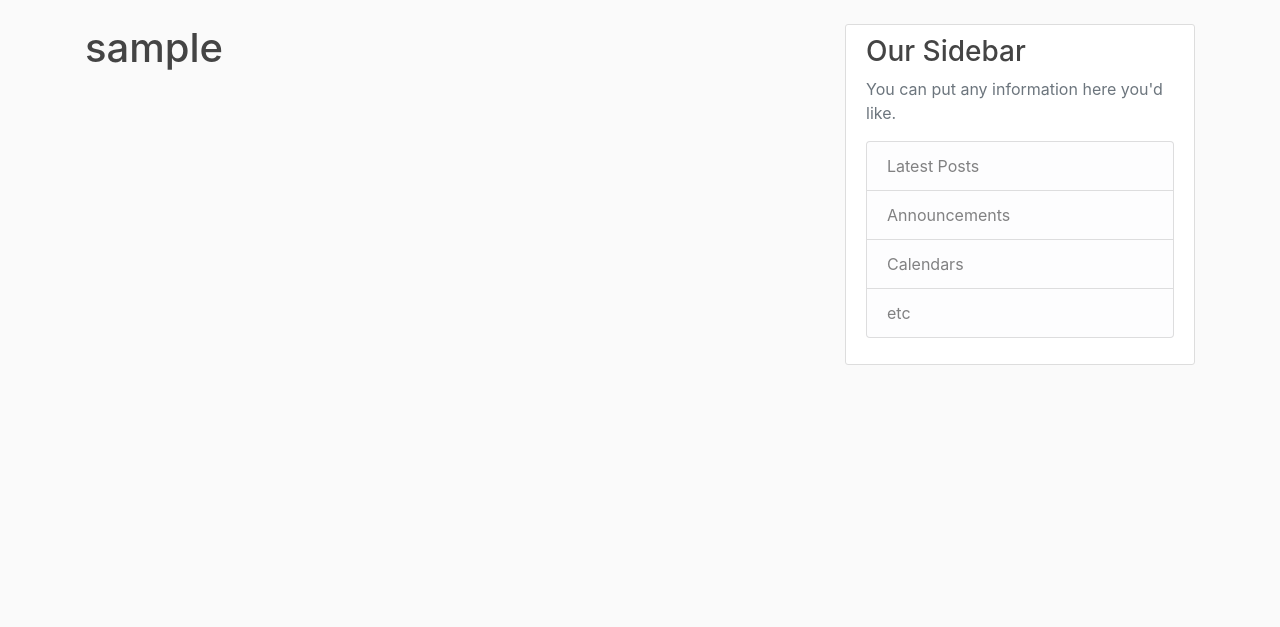
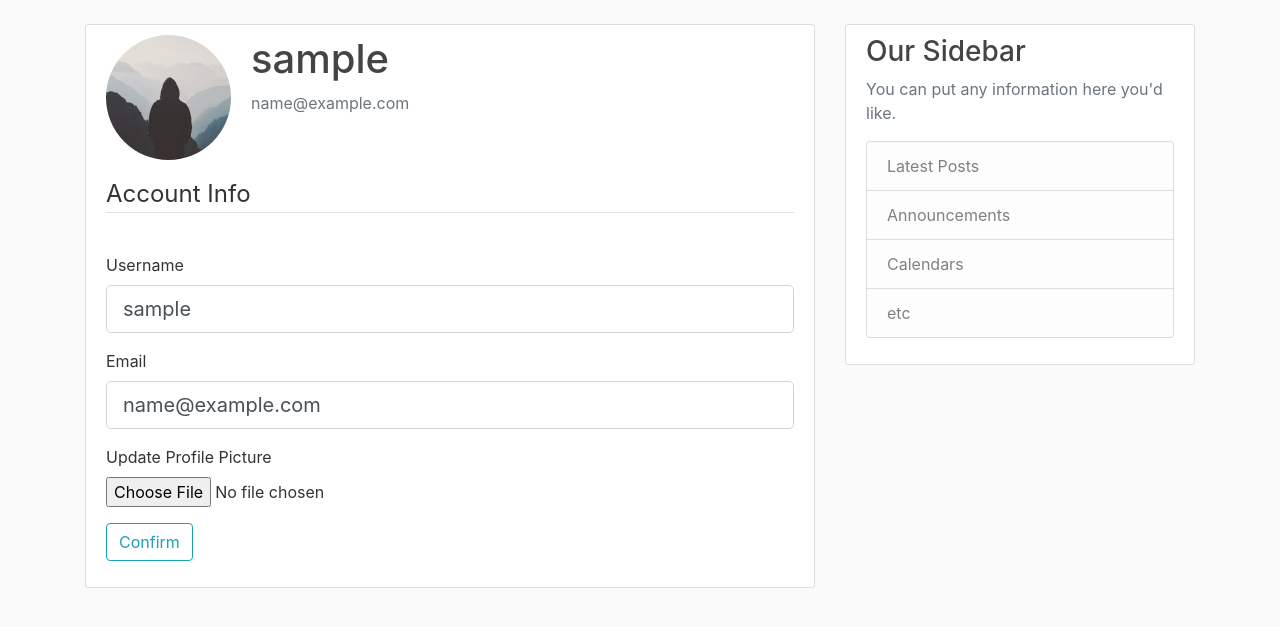
Before and after one commit to yucehan57/flask-blog, a Flask app: page /account in a window 1280 px wide. Shown: the part 56-683 px from the top of the page. Run offline with Flask 2, Linux system fonts and the light colour scheme; the visitor is signed in with stand-in values (Sample User, id 1); data comes from the database, SQL or seed files in the repository; some libraries are stand-ins or nearby versions.

Commit message:
profile page & userupdateform created

```diff
--- a/blog/forms.py
+++ b/blog/forms.py
@@ -1,4 +1,6 @@
 from flask_wtf import FlaskForm
+from flask_wtf.file import FileField, FileAllowed
+from flask_login import current_user
 from wtforms import StringField, PasswordField, SubmitField, BooleanField
 from wtforms.validators import DataRequired, Length, Email, EqualTo, ValidationError
 from .models import User
@@ -15,7 +17,6 @@ class RegistrationForm(FlaskForm):
                             validators=[DataRequired(), EqualTo('password',
                             message='Passwords must match')])
     submit = SubmitField('Sign Up')
-
 
 
     def validate_username(self, username):
@@ -39,3 +40,28 @@ class LoginForm(FlaskForm):
                             validators=[DataRequired()])
     remember = BooleanField('Remember Me')
     submit = SubmitField('Log in')
+
+
+
+class UserUpdateForm(FlaskForm):
+    username = StringField('Username',
+                            validators=[DataRequired(), Length(min=6, max=20)])
+    email = StringField('Email',
+                            validators=[DataRequired(), Email()])
+    picture = FileField('Update Profile Picture', validators=[FileAllowed(['jpg', 'png'])])
+    submit = SubmitField('Confirm')
+
+
+    def validate_username(self, username):
+        if username.data != current_user.username:
+            """Validate username"""
+            user = User.query.filter_by(username=username.data).first()
+            if user:
+                raise ValidationError(f'Username {username.data} already exists')
+
+    def validate_email(self, email):
+        if email.data != current_user.email:
+            """Validate email"""
+            user = User.query.filter_by(email=email.data).first()
+            if user:
+                raise ValidationError(f'Email {email.data} is taken')
--- a/blog/routes.py
+++ b/blog/routes.py
@@ -1,6 +1,9 @@
+import os
+import secrets
+from PIL import Image
 from flask import render_template, url_for, flash, redirect, \
                   request
-from blog.forms import RegistrationForm, LoginForm
+from blog.forms import RegistrationForm, LoginForm, UserUpdateForm
 from blog import app, db, bcrypt
 from blog.models import User, Post
 from flask_login import login_user, logout_user, current_user, \
@@ -22,14 +25,20 @@ posts = [
     }
 ]
 
+
+
 @app.route('/')         # both routes are feeding the same view functions
 @app.route('/home')
 def home_page():
     return render_template('home.html', posts=posts)
 
+
+
 @app.route('/about')
 def about_page():
     return render_template('about.html')
+
+
 
 @app.route('/register', methods=['GET', 'POST'])
 def register():
@@ -44,6 +53,8 @@ def register():
        flash(f'Your account has been created! You are now able to log in.', 'success')
        return redirect(url_for('login'))
     return render_template('register.html', title='Register', form=form)
+
+
 
 @app.route('/login', methods=['GET', 'POST'])
 def login():
@@ -63,12 +74,47 @@ def login():
 
     return render_template('login.html', title='Login', form=form)
 
+
+
 @app.route('/logout')
 def logout():
     logout_user()
     return redirect(url_for('home_page'))
 
-@app.route('/account')
+def save_picture(form_picture):
+    random_hex = secrets.token_hex(8)
+    _, f_ext = os.path.splitext(form_picture.filename)
+    picture_fn = random_hex + f_ext
+    picture_path = os.path.join(app.root_path, 'static/profile_pics', picture_fn)
+
+    output_size = (125, 125)
+    i = Image.open(form_picture)
+    i.thumbnail(output_size)
+    i.save(picture_path)
+
+    return picture_fn
+
+
+
+@app.route('/account', methods=['GET', 'POST'])
 @login_required
 def account():
-    return render_template('account.html', title='Account')
+    form = UserUpdateForm()
+
+    if form.validate_on_submit():
+        if form.picture.data:
+            picture_file = save_picture(form.picture.data)
+            current_user.image_field = picture_file
+        current_user.username = form.username.data
+        current_user.email = form.email.data
+        db.session.commit()
+        flash(f'Your account has been updated', 'success')
+        return redirect(url_for('account'))
+
+    elif request.method == 'GET':
+        form.username.data = current_user.username
+        form.email.data = current_user.email
+
+    image_file = url_for('static', filename='profile_pics/' + current_user.image_field)
+    return render_template('account.html', title='Account', \
+                            image_file=image_file, form=form)
--- a/blog/templates/account.html
+++ b/blog/templates/account.html
@@ -1,4 +1,62 @@
 {% extends 'base.html' %}
     {% block content %}
-        <h1>{{ current_user.username}}</h1>
+        <div class="content-section">
+            <div class="media">
+                <img class="rounded-circle account-img" src="{{ image_file }}">
+                <div class="media-body">
+                    <h2 class="account-heading">{{ current_user.username }}</h2>
+                    <p class="text-secondary">{{ current_user.email }}</p>
+                </div>
+            </div>
+
+        <form action="" method="POST" enctype='multipart/form-data'>
+            {{ form.hidden_tag() }}
+
+            <fieldset class='form-group'>
+                <legend class='border-bottom mb-4'>Account Info</legend>
+            </fieldset>
+
+            <div class='form-group'>
+                {{ form.username.label(class='form-control-label') }}
+
+                {% if form.username.errors %}
+                    {{ form.username(class='form-control form-control-lg is-invalid') }}
+                    <div class='invalid-feedback'>
+                        {% for error in form.username.errors %}
+                            <span> {{ error }} </span>
+                        {% endfor %}
+                    </div>
+                {% else %}
+                    {{ form.username(class='form-control form-control-lg') }}
+                {% endif %}
+
+            </div>
+            <div class='form-group'>
+                {{ form.email.label(class='form-control-label') }}
+
+                {% if form.email.errors %}
+                    {{ form.email(class='form-control form-control-lg is-invalid') }}
+                    <div class='invalid-feedback'>
+                        {% for error in form.email.errors %}
+                            <span> {{ error }} </span>
+                        {% endfor %}
+                    </div>
+                {% else %}
+                    {{ form.email(class='form-control form-control-lg') }}
+                {% endif %}
+
+            </div>
+            <div class='form-group'>
+                {{ form.picture.label() }}
+                {{ form.picture(class='form-control-file') }}
+                    {% if form.picture.errors %}
+                        {% for error in form.picture.errors %}
+                            <span class='text-danger'>{{ error }}</span>
+                        {% endfor %}
+                    {% endif %}
+            </div>
+            <div class='form-group'>
+                {{ form.submit(class='btn btn-outline-info')}}
+            </div>
+        </div>
     {% endblock %}
--- a/blog/templates/base.html
+++ b/blog/templates/base.html
@@ -13,7 +13,7 @@
     {% if title %}
         <title>Flask Blog - {{ title }}</title>
     {% else %}
-        <title>Flasks Blog</title>
+        <title>Flask Blog</title>
     {% endif %}
 </head>
 <body>
```
Also changed, not shown: blog/static/profile_pics/17eccc375dff32bd.png (added), blog/static/profile_pics/a2d16467e5da9b19.jpg (added), blog/static/profile_pics/default.jpg (added), 1 other file.
